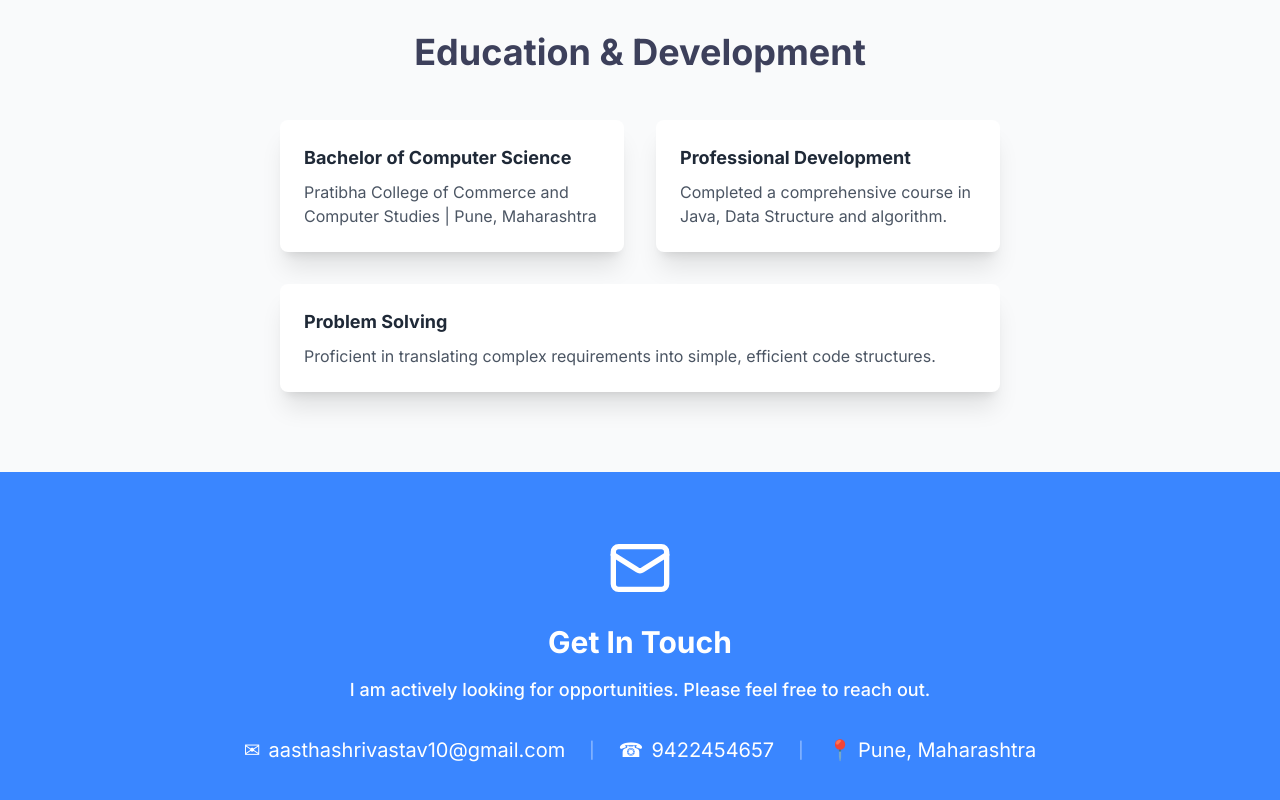
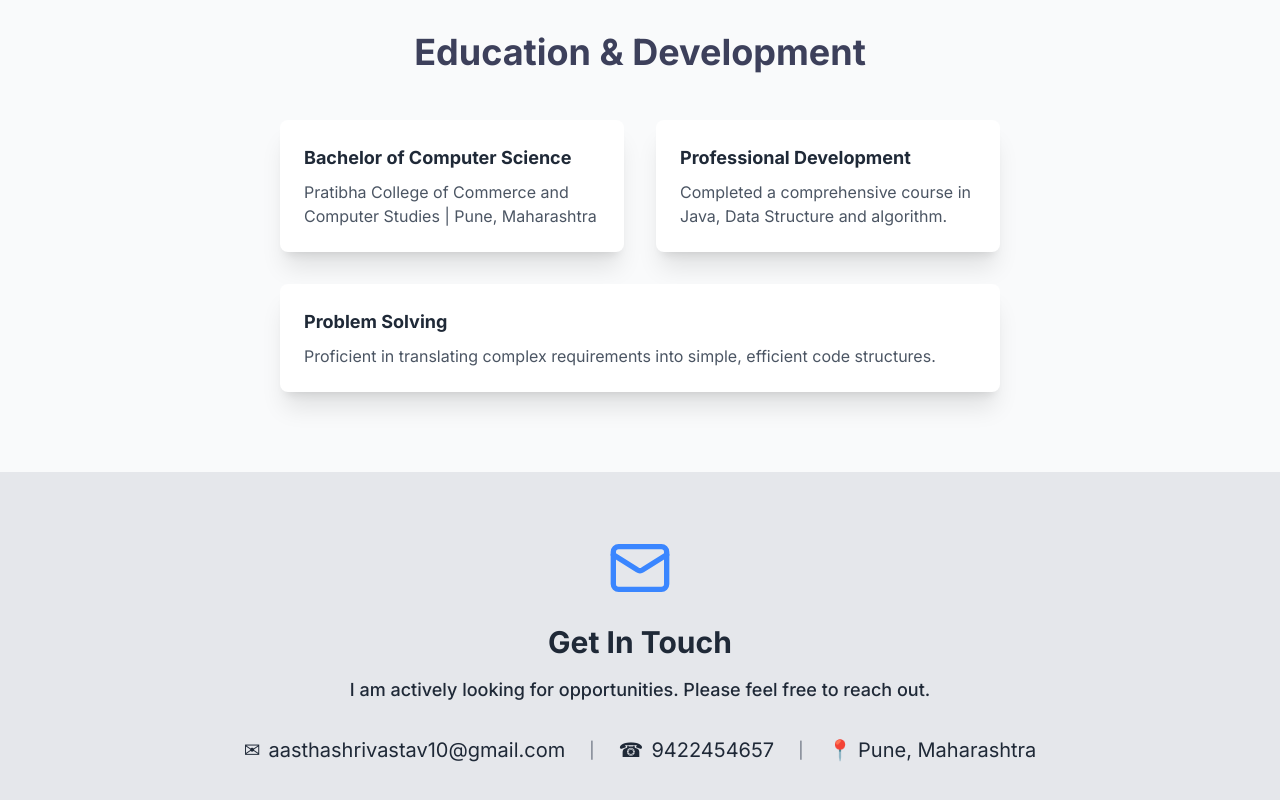
Before and after one commit to aasthashrivastav14/aastha-portfolio, a plain HTML site: page index.html in a window 1280 px wide. Shown: the part 2278-3078 px from the top of the page. Drawn offline with nearby package versions, Linux system fonts and the light colour scheme.

Commit message:
index.html

```diff
--- a/index.html
+++ b/index.html
@@ -195,12 +195,12 @@
             </div>
         </section>
 
-        <!-- UPDATED: Footer is now the accent blue color with white text -->
-        <footer id="contact" class="bg-[#3A86FF] text-white py-16">
+        <!-- UPDATED: Footer is now a neutral gray color with dark text -->
+        <footer id="contact" class="bg-gray-200 text-gray-800 py-16">
             <div class="container mx-auto px-6 text-center">
 
-                <!-- NEW: Large SVG Icon for visual impact -->
-                <svg xmlns="http://www.w3.org/2000/svg" width="24" height="24" viewBox="0 0 24 24" fill="none" stroke="currentColor" stroke-width="2" stroke-linecap="round" stroke-linejoin="round" class="w-16 h-16 mx-auto mb-6 text-white">
+                <!-- NEW: Large SVG Icon for visual impact (Color changed to accent blue) -->
+                <svg xmlns="http://www.w3.org/2000/svg" width="24" height="24" viewBox="0 0 24 24" fill="none" stroke="currentColor" stroke-width="2" stroke-linecap="round" stroke-linejoin="round" class="w-16 h-16 mx-auto mb-6 text-[#3A86FF]">
                     <rect width="20" height="16" x="2" y="4" rx="2"/>
                     <path d="m22 7-8.97 5.7a1.83 1.83 0 0 1-2.07 0L2 7"/>
                 </svg>
@@ -210,21 +210,21 @@
 
                 <!-- START OF CONSOLIDATED CONTACT DETAILS -->
                 <div class="flex flex-col md:flex-row justify-center items-center space-y-4 md:space-y-0 text-xl whitespace-nowrap">
-                    <!-- Item 1: Email -->
-                    <a href="mailto:aasthashrivastav10@gmail.com" class="hover:text-white/80 transition-colors flex items-center gap-2 md:mx-4">
+                    <!-- Item 1: Email (Hover color changed to accent blue) -->
+                    <a href="mailto:aasthashrivastav10@gmail.com" class="hover:text-[#3A86FF] transition-colors flex items-center gap-2 md:mx-4">
                         <span>&#9993;</span> aasthashrivastav10@gmail.com
                     </a>
 
-                    <!-- Separator 1 (Hidden on mobile) -->
-                    <span class="hidden md:inline mx-2 text-white/50 text-base">|</span>
+                    <!-- Separator 1 (Color changed to dark gray) -->
+                    <span class="hidden md:inline mx-2 text-gray-500 text-base">|</span>
 
                     <!-- Item 2: Phone -->
                     <span class="flex items-center gap-2 md:mx-4">
                         <span>&#9742;</span> 9422454657
                     </span>
 
-                    <!-- Separator 2 (Hidden on mobile) -->
-                    <span class="hidden md:inline mx-2 text-white/50 text-base">|</span>
+                    <!-- Separator 2 (Color changed to dark gray) -->
+                    <span class="hidden md:inline mx-2 text-gray-500 text-base">|</span>
 
                     <!-- Item 3: Location -->
                     <span class="flex items-center gap-2 md:mx-4">
```
